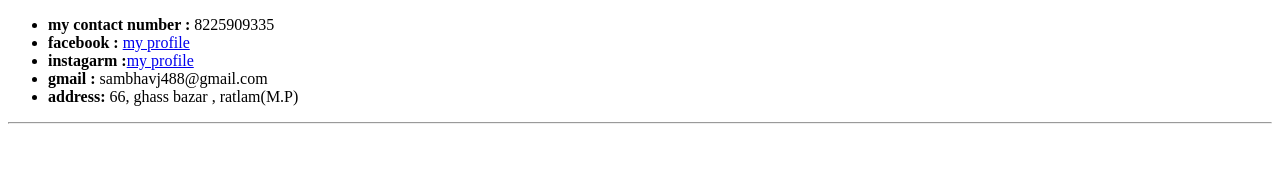
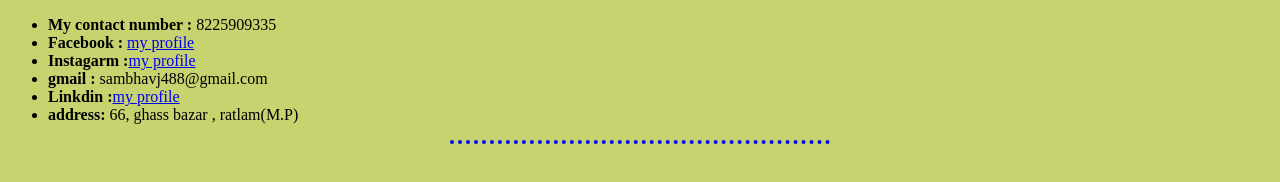
Before and after one commit to sambhavjain1234/cv, a plain HTML site: page contact.html in a window 1280 px wide. Drawn offline with Linux system fonts and the light colour scheme.

Commit message:
Update contact.html

```diff
--- a/contact.html
+++ b/contact.html
@@ -3,12 +3,25 @@
   <head>
     <meta charset="utf-8">
     <title>contacts</title>
+    <style>
+      body {
+    background-color: #C7D36F;
+      }
+      hr{border-style: none;
+    border-top-style: dotted;
+    border-width: 4px;
+    border-color:blue;
+    height :2px;
+    width: 30%;}
+      </style>
+
   </head>
   <body><p><ul>
-  <li><strong>my contact number :</strong>  8225909335</li>
-  <li><strong>facebook : </strong><a href="https://www.facebook.com/sambhav.jain.90038882">my profile</a></li>
-  <li><b>instagarm :</b><a href="https://www.instagram.com/sambhavj488/">my profile</a></li>
+  <li><strong>My contact number :</strong>  8225909335</li>
+  <li><strong>Facebook : </strong><a href="https://www.facebook.com/sambhav.jain.90038882">my profile</a></li>
+  <li><b>Instagarm :</b><a href="https://www.instagram.com/sambhavj488/">my profile</a></li>
   <li><strong> gmail :</strong> sambhavj488@gmail.com</li>
+  <li> <strong>Linkdin :</strong><a href="https://www.linkedin.com/in/sambhav-jain-559b39227/">my profile</a> </li>
   <li><b>address:</b> 66, ghass bazar , ratlam(M.P)</li>
   </ul>
   <hr>
```
